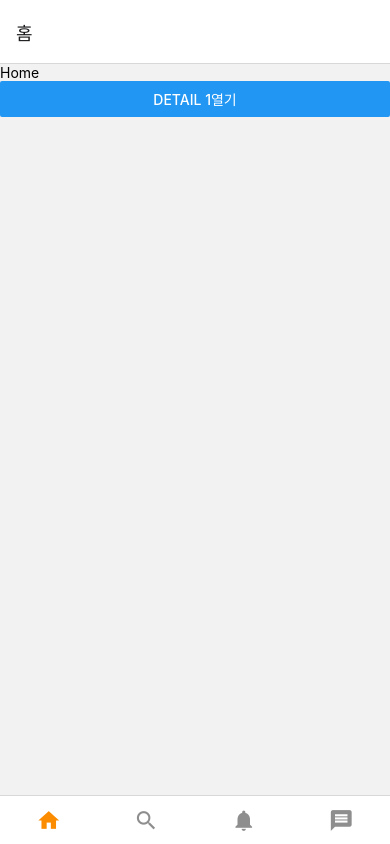
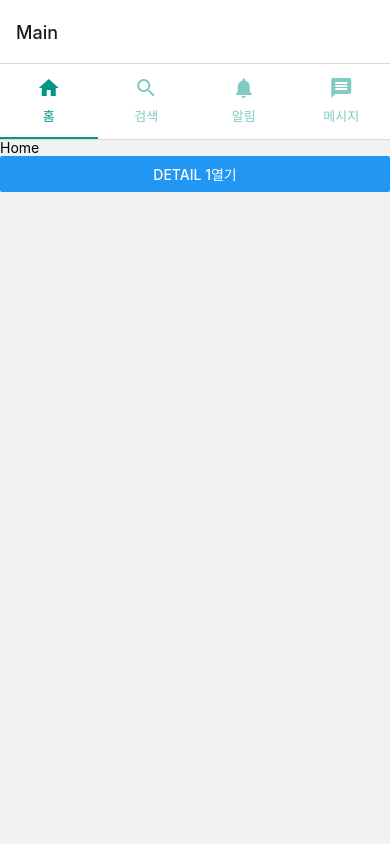
Before and after one commit to BlackMaka/react-native, a React Native app: screen / in a window 390 px wide. Built offline with nearby package versions, Linux system fonts and the light colour scheme.

Commit message:
머터리얼 상단네비

```diff
--- a/App.js
+++ b/App.js
@@ -16,13 +16,7 @@
   return (
     <NavigationContainer>
       <Navigator>
-        <Screen
-          name="Main"
-          component={MainScreen}
-          options={{
-            headerShown: false,
-          }}
-        />
+        <Screen name="Main" component={MainScreen} />
         <Screen name="Detail" component={DetailScreen} />
       </Navigator>
     </NavigationContainer>
--- a/package.json
+++ b/package.json
@@ -12,14 +12,17 @@
   "dependencies": {
     "@react-navigation/bottom-tabs": "^6.0.9",
     "@react-navigation/drawer": "^6.1.8",
+    "@react-navigation/material-top-tabs": "^6.0.6",
     "@react-navigation/native": "^6.0.6",
     "@react-navigation/native-stack": "^6.2.5",
     "react": "17.0.2",
     "react-native": "0.66.4",
     "react-native-gesture-handler": "^1.10.3",
+    "react-native-pager-view": "^5.4.9",
     "react-native-reanimated": "^2.2.4",
     "react-native-safe-area-context": "^3.3.2",
     "react-native-screens": "^3.10.1",
+    "react-native-tab-view": "^3.1.1",
     "react-native-vector-icons": "^9.0.0"
   },
   "devDependencies": {
--- a/screens/MainScreen.js
+++ b/screens/MainScreen.js
@@ -2,9 +2,10 @@
 import {createBottomTabNavigator} from '@react-navigation/bottom-tabs';
 import {View, Text, Button, TouchableOpacity} from 'react-native';
 import Icon from 'react-native-vector-icons/MaterialIcons';
+import {createMaterialTopTabNavigator} from '@react-navigation/material-top-tabs';
 
-const {Navigator, Screen} = createBottomTabNavigator();
-
+//const {Navigator, Screen} = createBottomTabNavigator();
+const {Navigator, Screen} = createMaterialTopTabNavigator();
 function HomeScreen({navigation}) {
   return (
     <View>
@@ -47,26 +48,28 @@
     <Navigator
       initialRouteName="Home"
       screenOptions={{
-        tabBarActiveTintColor: '#fb8c00',
-        tabBarShowLabel: false,
+        //tabBarActiveTintColor: '#fb8c00',
+        tabBarShowLabel: true,
+        tabBarIndicatorStyle: {
+          backgroundColor: '#009688',
+        },
+        tabBarActiveTintColor: '#009688',
       }}>
       <Screen
         name="Home"
         component={HomeScreen}
         options={{
-          title: '홈',
-          tabBarIcon: ({color, size}) => (
-            <Icon name="home" color={color} size={size} />
-          ),
+          tabBarLabel: '홈',
+          tabBarIcon: ({color}) => <Icon name="home" color={color} size={24} />,
         }}
       />
       <Screen
         name="Search"
         component={SearchScreen}
         options={{
-          title: '검색',
-          tabBarIcon: ({color, size}) => (
-            <Icon name="search" color={color} size={size} />
+          tabBarLabel: '검색',
+          tabBarIcon: ({color}) => (
+            <Icon name="search" color={color} size={24} />
           ),
         }}
       />
@@ -74,9 +77,9 @@
         name="Notification"
         component={NotifiCationScreen}
         options={{
-          title: '알림',
-          tabBarIcon: ({color, size}) => (
-            <Icon name="notifications" color={color} size={size} />
+          tabBarLabel: '알림',
+          tabBarIcon: ({color}) => (
+            <Icon name="notifications" color={color} size={24} />
           ),
         }}
       />
@@ -84,9 +87,9 @@
         name="Message"
         component={MessageScreen}
         options={{
-          title: '메시지',
-          tabBarIcon: ({color, size}) => (
-            <Icon name="message" color={color} size={size} />
+          tabBarLabel: '메시지',
+          tabBarIcon: ({color}) => (
+            <Icon name="message" color={color} size={24} />
           ),
         }}
       />
```
Also changed, not shown: 2 other files (tests, documents, lock files or other folders).
